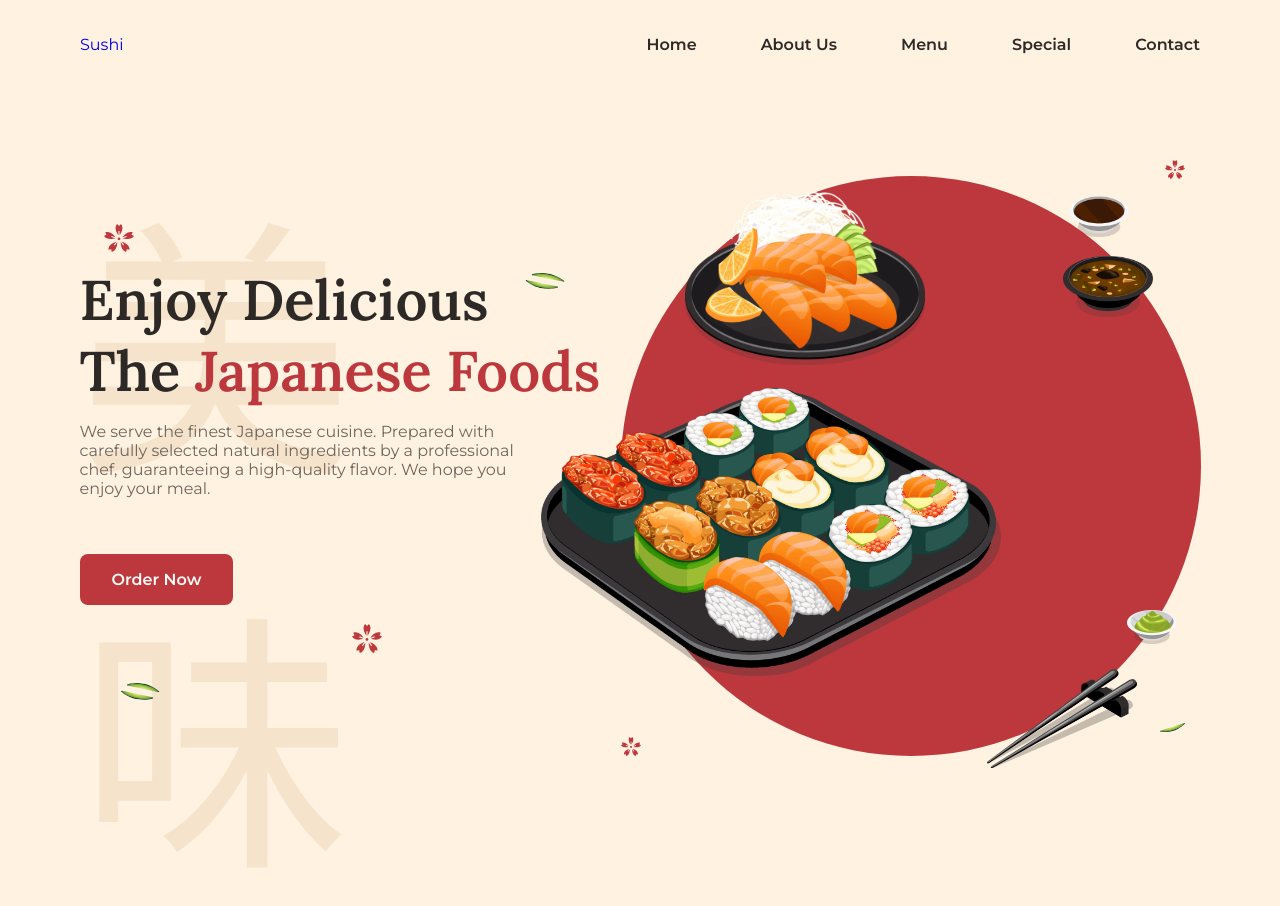
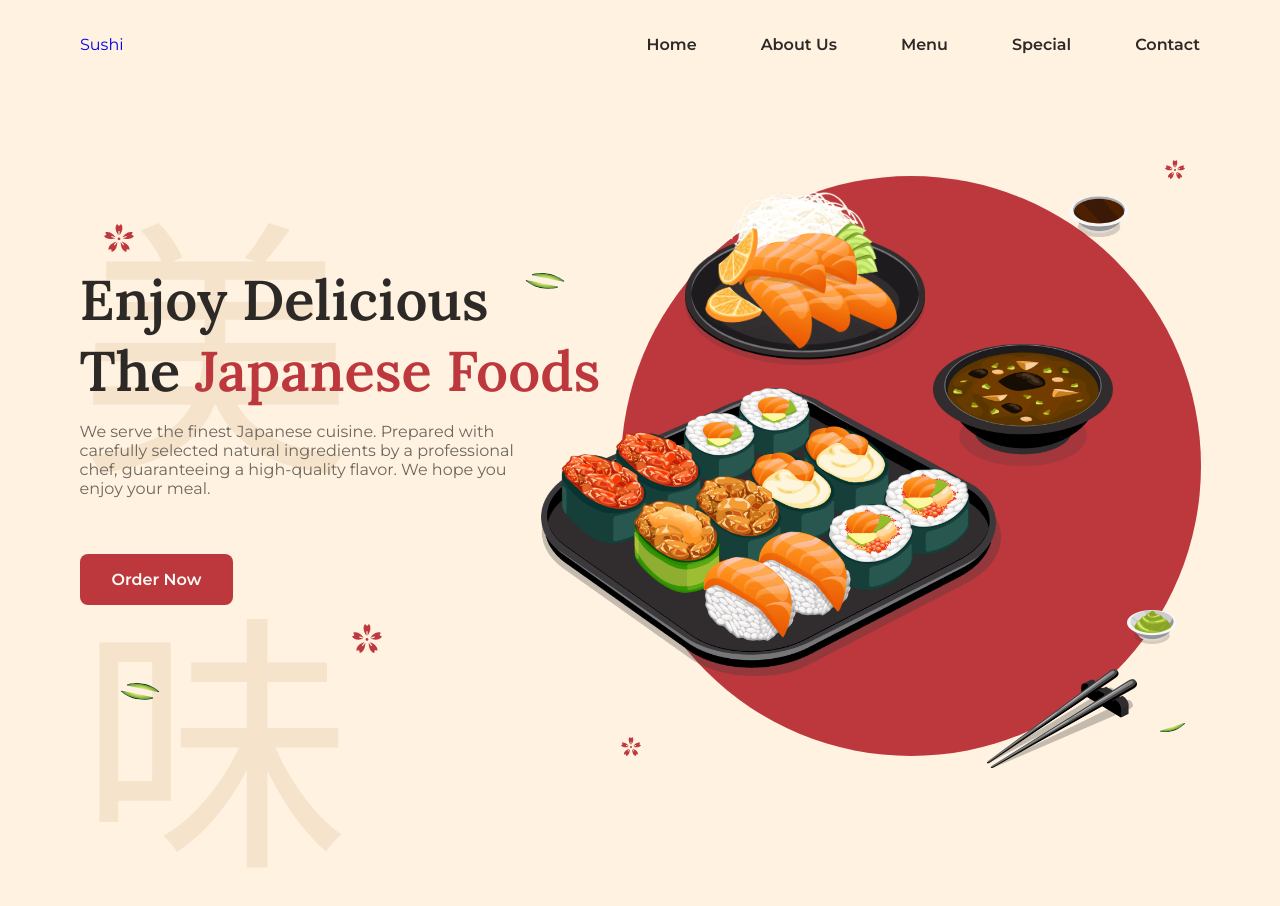
Before and after one commit to erickdc7/responsive-sushi-website-2, a plain HTML site: page index.html in a window 1280 px wide. Shown: the top 906 px of the page. Drawn offline with nearby package versions, Linux system fonts and the light colour scheme.

Commit message:
add img styles

```diff
--- a/assets/css/styles.css
+++ b/assets/css/styles.css
@@ -509,6 +509,12 @@ img {
     top: 1rem;
     left: 4rem;
   }
+
+  .home__img-3 {
+    width: 180px;
+    top: 10.5rem;
+    right: 5.5rem;
+  }
 }
 
 /* For 2K resolutions <> */
```
